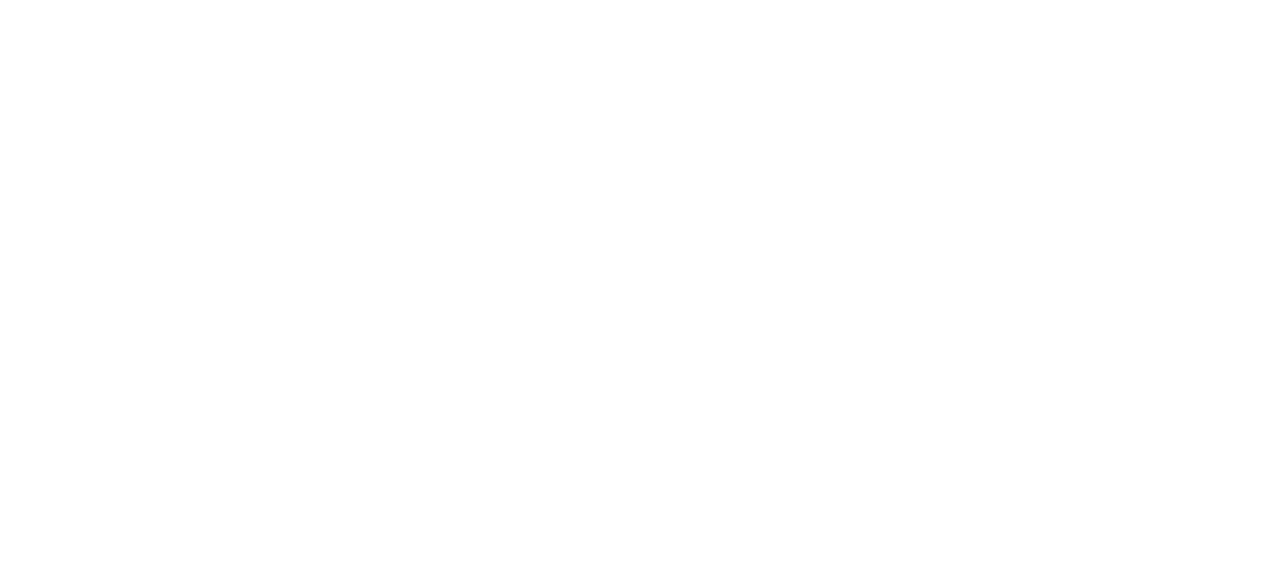
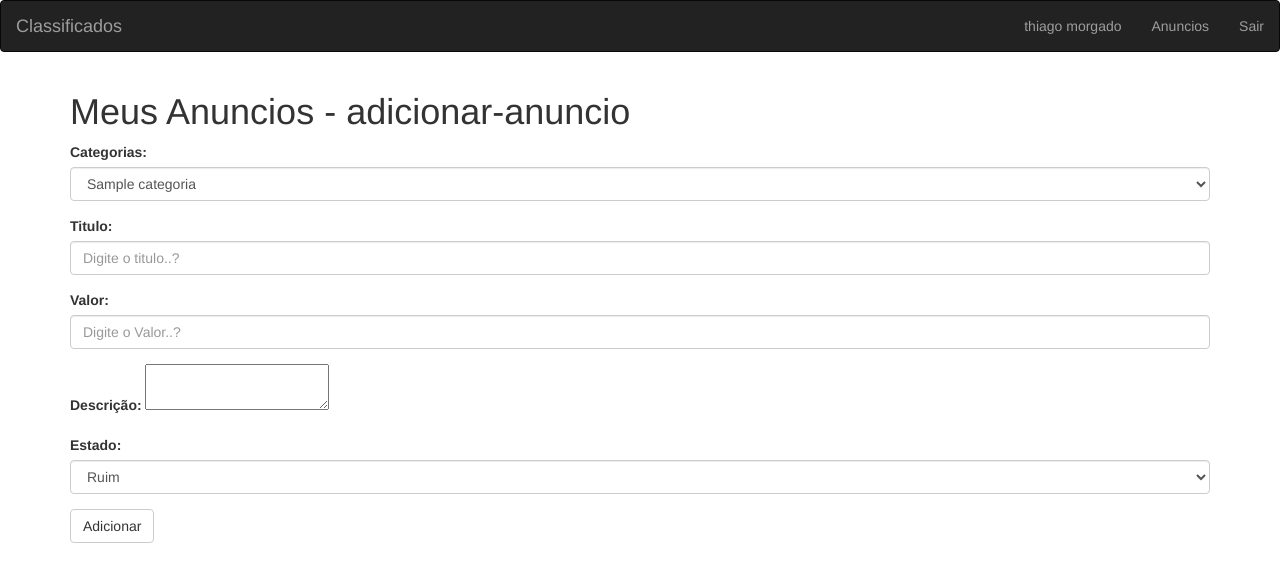
Before and after one commit to THIAGOMORGADO/Projeto_classificado, a PHP site: page /add_anuncio.php in a window 1280 px wide. Before the commit the part shown is empty. Shown: the top 582 px of the page. Run offline with PHP 8.4, Linux system fonts and the light colour scheme; a user stored in the database is signed in; tables that the repository leaves empty or names only in its code hold one stand-in row (values such as "Sample post").

Commit message:
erro na tela de nmostra anuncio
erro tela mostra anuncio nao esta mostrando

Co-Authored-By: orlandocorreia2 <orlandocorreia2@users.noreply.github.com>

```diff
--- a/add_anuncio.php
+++ b/add_anuncio.php
@@ -0,0 +1,65 @@
+<?php require 'page/header.php'; ?>
+<?php
+if(empty($_SESSION['cLogin'])){
+    ?>
+    <script type="text/javascript">window.location.href="login.php";</script>
+    <?php
+}
+require 'classes/anuncios.class.php';
+$a = new Anuncio();
+if (isset($_POST['titulo']) && !empty($_POST['titulo'])) {
+    $titulo = addslashes($_POST['titulo']);
+    $categoria =  addslashes($_POST['categoria']);
+    $valor =  addslashes($_POST['valor']);
+    $descricao =  addslashes($_POST['descricao']);
+    $estado =  addslashes($_POST['estado']);
+    $a->addAnuncio($titulo,$categoria,$valor,$descricao,$estado);
+    ?>
+    <div class="alert alert-success">
+        <strong>produto adicionado com sucesso....!<strong>
+    </div>
+    <?php
+}
+?>
+<div class="container">
+    <h1>Meus Anuncios - adicionar-anuncio</h1>
+    <form method="POST" ecrtype="multipart/form-data">
+        <div class="form-group">
+            <label for="Catetoria">Categorias:</label>
+            <select name="categoria" id="categoria" class="form-control">
+                <?php
+                    require 'classes/categoria.class.php';
+                    $c = new Categorias();
+                    $cats = $c->getLista();
+                    foreach($cats as $cat):
+                ?>
+                <option value="<?php echo $cat['id']; ?>"><?php echo $cat['nome']; ?></option>
+                <?php
+                    endforeach; ?>
+            </select>
+        </div>
+        <div class="form-group">
+            <label for="titulo">Titulo:</label>
+            <input type="text" name="titulo" id="titulo" class="form-control" placeholder="Digite o titulo..?">
+        </div>
+        <div class="form-group">
+            <label for="Valor">Valor:</label>
+            <input type="text" name="valor" id="valor" class="form-control" placeholder="Digite o Valor..?">
+        </div>
+        <div class="form-group">
+            <label for="descrição">Descrição:</label>
+            <textarea class="from-control" name="descricao"></textarea>
+        </div>
+        <div class="form-group">
+            <label for="estado">Estado:</label>
+            <select name="estado" id="estado" class="form-control">
+                <option value="0">Ruim</option>
+                <option value="1">Bom</option>
+                <option value="2">Otimo</option>
+            </select>
+        </div>
+        <input type="submit" value="Adicionar" class="btn btn-default"/>
+    </form>
+</div>
+
+<?php require 'page/footer.php'; ?>
--- a/classes/anuncios.class.php
+++ b/classes/anuncios.class.php
@@ -3,7 +3,7 @@
     public function getMeuAnuncios() {
         global $pdo;
         $array = array();
-        $sql = $pdo->prepare("SELECT *, (SELECT anuncio_imagens.url from anuncios_imagens where anuncios_imagens.id_anuncio = anuncios.id limit 1 as) as url FROM anuncios WHERE id = :id_usuario");
+        $sql = $pdo->prepare("SELECT anuncios_imagens.url from anuncios_imagens where anuncios_imagens.id_anuncio = anuncio.id limit 1) as url FROM anuncio WHERE id_usuario = :id_usuario");
         $sql->bindValue(":id_usuario", $_SESSION['cLogin']);
         $sql->execute();
 
@@ -12,4 +12,16 @@
         }
         return $array;
     }
+    public function addAnuncio($titulo,$categoria,$valor,$descricao,$estado){
+        global $pdo;
+        $sql =$pdo->prepare("INSERT INTO anuncio SET
+        titulo = :titulo, id_categoria = :id_categoria, id_usuario = :id_usuario, descricao = :descricao, valor = :valor, estado = :estado");
+        $sql->bindValue(":titulo",$titulo);
+        $sql->bindValue(":id_categoria",$categoria);
+        $sql->bindValue(":id_usuario",$_SESSION['cLogin']);
+        $sql->bindValue(":descricao",$descricao);
+        $sql->bindValue(":valor",$valor);
+        $sql->bindValue(":estado",$estado);
+        $sql->execute();
+    }
 }
--- /dev/null
+++ b/classes/categoria.class.php
@@ -0,0 +1,16 @@
+<?php
+class Categorias {
+    public function getLista() {
+        $array = array();
+        global $pdo;
+
+        $sql = $pdo->query("SELECT * FROM categorias");
+        if($sql->rowCount() > 0){
+            $array = $sql->fetchall();
+        }
+        return $array;
+    }
+}
+
+
+?>
--- a/classes/usuarios.class.php
+++ b/classes/usuarios.class.php
@@ -33,8 +33,7 @@
         if($sql->rowCount() > 0){
             $dado = $sql->fetch();
             $_SESSION['cLogin'] = $dado['id'];
-            $_SESSION['NOmeDeUsuario'] = $dado['nome'];
-//            var_dump($_SESSION['NOmeDeUsuario']); die();
+            $_SESSION['NomeDeUsuario'] = $dado['nome'];
           return true;
         } else {
             return false;
--- a/page/header.php
+++ b/page/header.php
@@ -18,10 +18,9 @@
            </div>
             <ul class="nav navbar-nav navbar-right">
                 <?php if (isset($_SESSION['cLogin']) && !empty($_SESSION['cLogin'])): ?>
-<!--                    <li --><?php //echo $_SESSION['NOmeDeUsuario']; ?><!--></li>-->
 
-                    <li><a href="Meu-anuncios.php"><?php echo $_SESSION['NOmeDeUsuario']?></a></li>
-                    <li><a href="Meu-anuncios.php">Meu Anuncios</a></li>
+                    <li><a href="./"><?php echo $_SESSION['NomeDeUsuario'];?></a></li>
+                    <li><a href="Meu-anuncios.php">Anuncios</a></li>
                     <li><a href="sair.php">Sair</a></li>
                 <?php else: ?>
                     <li><a href="cadastrese.php">Cadastre-se</a></li>
```
